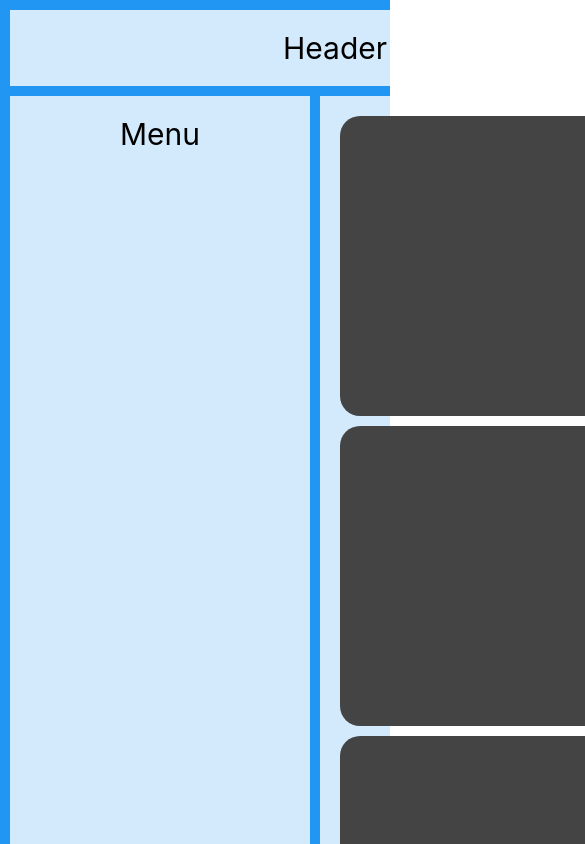
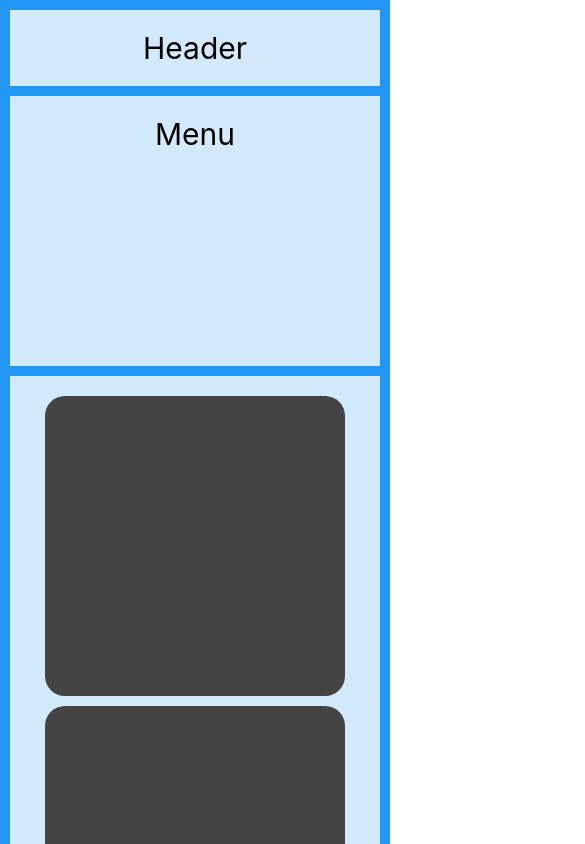
Before and after one commit to magnhan/gallery, a React (Create React App) app in the folder gallery/: page / in a window 390 px wide. Shown: the top 844 px of the page, 585 px wide, since content can reach past the window. Built offline with nearby package versions, Linux system fonts and the light colour scheme.

Commit message:
added flexible layout to menu item

```diff
--- a/gallery/src/components/Layout.tsx
+++ b/gallery/src/components/Layout.tsx
@@ -28,4 +28,5 @@ export default function Layout() {
             <div className="Footer">Footer</div>
         </div>
     )
+
 }
--- a/gallery/src/index.css
+++ b/gallery/src/index.css
@@ -79,3 +79,15 @@ code {
   grid-column: 3;
   grid-row: 2;
 }
+
+
+@media only screen and (max-width: 650px)  {
+  .Menu{
+    grid-column: 1/6;
+    grid-row: 2 / 30;
+  }
+  .DisplayArt{
+    grid-column: 1/6;
+    grid-row: 30 / 100;
+  }
+}
```
